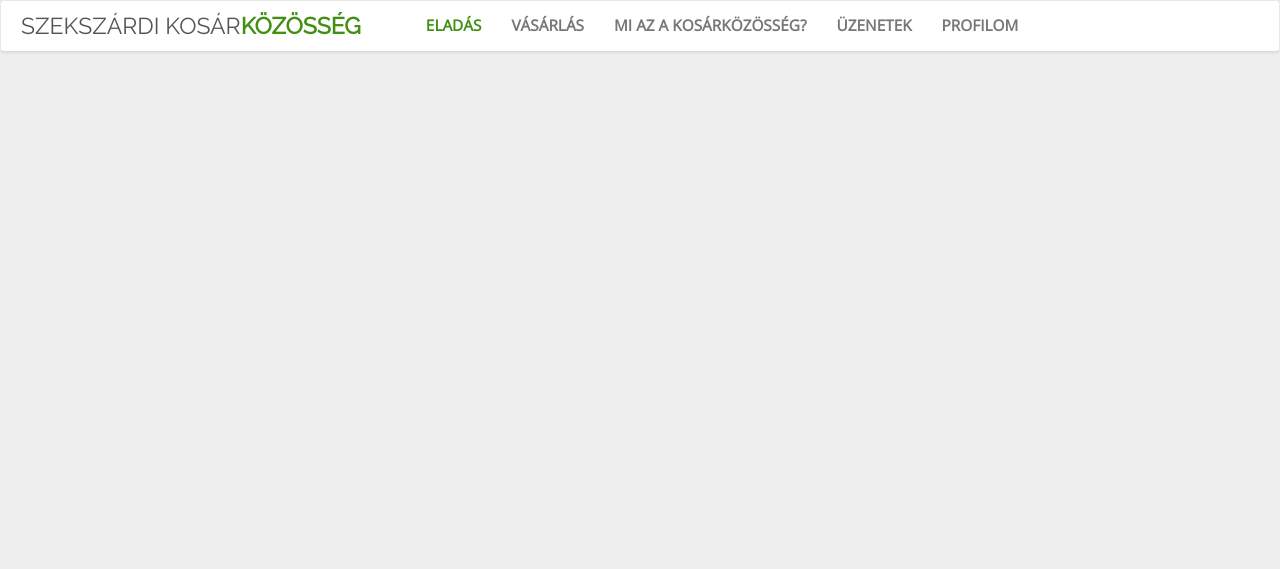
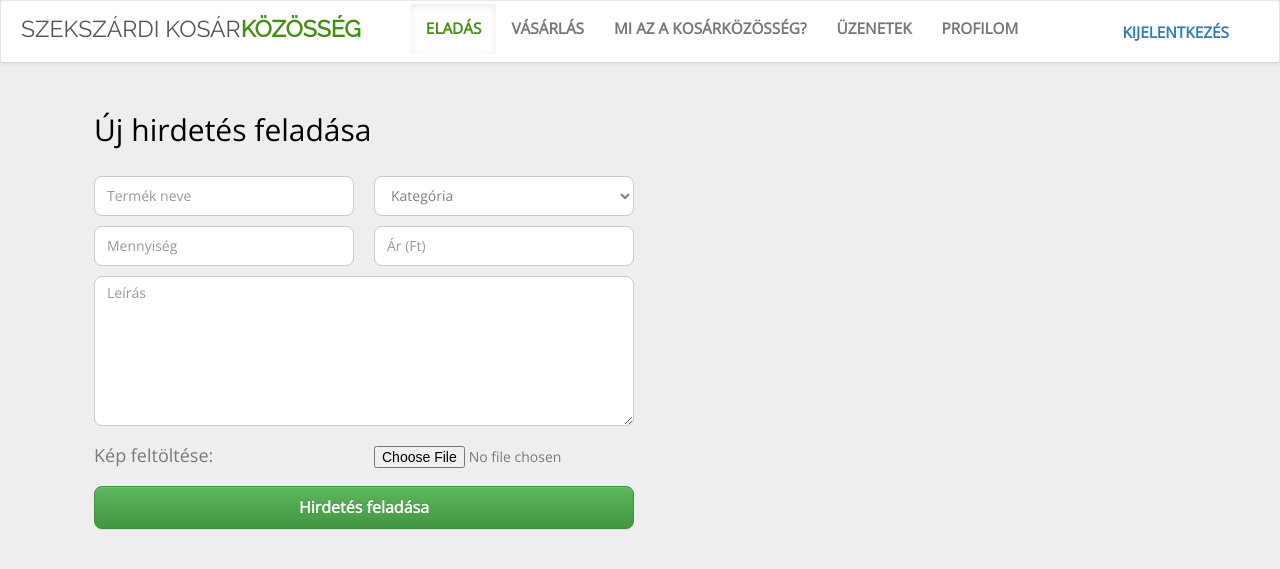
Before and after one commit to gergofekete/kosarkozosseg, a PHP site: page /eladas.php in a window 1280 px wide. Shown: the top 569 px of the page. Run offline with PHP 8.4, Linux system fonts and the light colour scheme.

Commit message:
profile, logout, eladas-frontend

```diff
--- a/eladas.php
+++ b/eladas.php
@@ -10,10 +10,17 @@
     <link rel="stylesheet" href="https://fonts.googleapis.com/icon?family=Material+Icons">
     <link rel="stylesheet" href="https://maxcdn.bootstrapcdn.com/font-awesome/4.7.0/css/font-awesome.min.css">
     <link rel="stylesheet" href="https://maxcdn.bootstrapcdn.com/bootstrap/3.3.7/css/bootstrap.min.css">
+    <link rel="stylesheet" href="https://maxcdn.bootstrapcdn.com/bootstrap/3.3.7/css/bootstrap.min.css">
+    <link rel="stylesheet" href="https://maxcdn.bootstrapcdn.com/bootstrap/3.3.7/css/bootstrap-theme.min.css">
     <script src="https://ajax.googleapis.com/ajax/libs/jquery/1.12.4/jquery.min.js"></script>
     <script src="https://maxcdn.bootstrapcdn.com/bootstrap/3.3.7/js/bootstrap.min.js"></script>
     <style>
         @import url(style/navstyle.css);
+        @import url(style/eladas.css);
+
+        select:invalid {
+            color: gray;
+        }
     </style>
 </head>
 <body>
@@ -36,7 +43,49 @@
             <li><a href="profile.php">Profilom</a></li>
             <!--<li><a href="rolunk.php">Rólunk</a></li>-->
         </ul>
+        <ul class="nav navbar-form form-inline navbar-right ml-auto">
+            <li style="float: right;text-align:right; color: black;"><a href="logout.php">Kijelentkezés</a></li>
+        </ul>
     </div>
 </nav>
+<div class="signup-form">
+    <form method="post">
+        <h2>Új hirdetés feladása</h2>
+        <p class="hint-text" style="color: #d00000"><?php if (isset($_POST['register'])){echo $error;} ?></p>
+        <div class="form-group">
+            <div class="row">
+                <div class="col-xs-6"><input type="text" class="form-control" name="termek_neve" placeholder="Termék neve" required="required"></div>
+                <div class="col-xs-6">
+                    <select class="form-control" id="kategoria" required>
+                        <option value="" disabled selected hidden>Kategória</option>
+                        <option value="1">Zöldség</option>
+                        <option value="2">Gyümölcs</option>
+                        <option value="3">Lekvárok</option>
+                        <option value="4">Borok</option>
+                        <option value="5">Gyümölcs levek</option>
+                    </select>
+                </div>
+            </div>
+        </div>
+        <div class="form-group">
+            <div class="row">
+                <div class="col-xs-6"><input type="text" class="form-control" name="mennyiseg" placeholder="Mennyiség" required="required"></div>
+                <div class="col-xs-6"><input type="text" class="form-control" name="ar" placeholder="Ár (Ft)" required="required"></div>
+            </div>
+        </div>
+        <div class="form-group">
+            <textarea class="form-control" name="leiras" style="height: 150px;" placeholder="Leírás"></textarea>
+        </div>
+        <div class="form-group">
+            <div class="row">
+                <div class="col-xs-6"><h4>Kép feltöltése: </h4></div>
+                <div class="col-xs-6"><input type="file" style="margin-top: 10px;" name="fetoltes" value="" accept="image/png, image/jpg, image/jpeg, image/img, image/raw"/></div>
+            </div>
+        </div>
+        <div class="form-group">
+            <button class="btn btn-success btn-lg btn-block" type="submit" name="upload">Hirdetés feladása</button>
+        </div>
+    </form>
+</div>
 </body>
 </html>
--- a/kezdolap.php
+++ b/kezdolap.php
@@ -40,8 +40,10 @@ access("FELHASZNALO");
             <li><a href="kosark.php">Mi az a kosárközösség?</a></li>
             <li><a href="uzenet.php">Üzenetek</a></li>
             <li><a href="profile.php">Profilom</a></li>
-            <li> <a href="logout.php"> Kijelentkezés</a></li>
             <!--<li><a href="rolunk.php">Rólunk</a></li>-->
+        </ul>
+        <ul class="nav navbar-form form-inline navbar-right ml-auto">
+            <li style="float: right;text-align:right; color: black;"><a href="logout.php">Kijelentkezés</a></li>
         </ul>
     </div>
 </nav>
--- a/kosark.php
+++ b/kosark.php
@@ -35,6 +35,9 @@
             <li><a href="uzenet.php">Üzenetek</a></li>
             <li><a href="profile.php">Profilom</a></li>
             <!--<li><a href="rolunk.php">Rólunk</a></li>-->
+        </ul>
+        <ul class="nav navbar-form form-inline navbar-right ml-auto">
+            <li style="float: right;text-align:right; color: black;"><a href="logout.php">Kijelentkezés</a></li>
         </ul>
     </div>
 </nav>
--- a/profile.php
+++ b/profile.php
@@ -65,10 +65,14 @@ if($_SERVER['REQUEST_METHOD'] == 'POST') {
             <li class="active"><a href="profile.php">Profilom</a></li>
             <!--<li><a href="rolunk.php">Rólunk</a></li>-->
         </ul>
+        <ul class="nav navbar-form form-inline navbar-right ml-auto">
+            <li style="float: right;text-align:right; color: black;"><a href="logout.php">Kijelentkezés</a></li>
+        </ul>
     </div>
 </nav>
 <style>
 table {
+    color: #000000;
     font-family: arial, sans-serif;
     border-collapse: collapse;
     margin-left: 100px;
@@ -76,7 +80,6 @@ if($_SERVER['REQUEST_METHOD'] == 'POST') {
 }
 
 td, th {
-        border: 1px solid #ffffff;
     text-align: left;
     padding: 8px;
 }
--- /dev/null
+++ b/style/eladas.css
@@ -0,0 +1,75 @@
+.form-control{ /*Betuk*/
+    height: 40px;
+    box-shadow: none;
+    color: #181818;
+}
+.form-control:focus{ /*textbox keret*/
+    border-color: #002bc4;
+}
+.form-control, .btn{ /*textbox lekerekites*/
+    border-radius: 8px;
+}
+.signup-form{
+    width: 600px;
+    margin-left: 5vw;
+    margin-top: 1vw;
+    padding: 0px;
+}
+.signup-form h2{
+    color: #000002;
+    margin: 0 0 15px;
+    position: relative;
+    text-align: left;
+}
+.signup-form h2:before{
+    left: -20px;
+}
+.signup-form h2:after{
+    right: -20px;
+}
+.signup-form .hint-text{
+    color: #7a7a7a;
+    margin-bottom: 30px;
+    text-align: center;
+}
+.signup-form form{
+    color: #7a7a7a;
+    border-radius: 3px;
+    margin-bottom: 15px;
+    /*margin-left: 200px;
+    margin-right: -200px;*/
+    background: #eee;
+    padding: 30px;
+}
+.signup-form .form-group{
+    margin-bottom: 10px;
+}
+.signup-form input[type="checkbox"]{
+    margin-top: 3px;
+}
+.signup-form .btn{
+    font-size: 16px;
+    font-weight: bold;
+    min-width: 140px;
+    outline: none !important;
+}
+.signup-form .row div:first-child{
+    padding-right: 10px;
+}
+.signup-form .row div:last-child{
+    padding-left: 10px;
+}
+.signup-form a{
+    color: #070707;
+    text-decoration: underline;
+}
+.signup-form a:hover{
+    text-decoration: none;
+}
+.signup-form form a{
+    color: #3c7e3c;
+    text-decoration: none;
+}
+.signup-form form a:hover{
+    text-decoration: underline;
+}
--- a/style/navstyle.css
+++ b/style/navstyle.css
@@ -8,6 +8,7 @@ body {
 .navbar {
     font-size: 16px;
     background: #ffffff;
+    padding-top: 3px;
     padding-left: 20px;
     padding-right: 20px;
     border-bottom: 1px solid #d6d6d6;
--- a/uzenet.php
+++ b/uzenet.php
@@ -37,6 +37,9 @@
             <li><a href="profile.php">Profilom</a></li>
             <!--<li><a href="rolunk.php">Rólunk</a></li>-->
         </ul>
+        <ul class="nav navbar-form form-inline navbar-right ml-auto">
+            <li style="float: right;text-align:right; color: black;"><a href="logout.php">Kijelentkezés</a></li>
+        </ul>
     </div>
 </nav>
 
--- a/vasarlas.php
+++ b/vasarlas.php
@@ -36,6 +36,9 @@
             <li><a href="profile.php">Profilom</a></li>
             <!--<li><a href="rolunk.php">Rólunk</a></li>-->
         </ul>
+        <ul class="nav navbar-form form-inline navbar-right ml-auto">
+            <li style="float: right;text-align:right; color: black;"><a href="logout.php">Kijelentkezés</a></li>
+        </ul>
     </div>
 </nav>
 </body>
```
Also changed, not shown: register.php (+1 -35 lines), style/profile.css (added, +13 -0 lines). Lines whose indentation alone changed are shown as unchanged.
